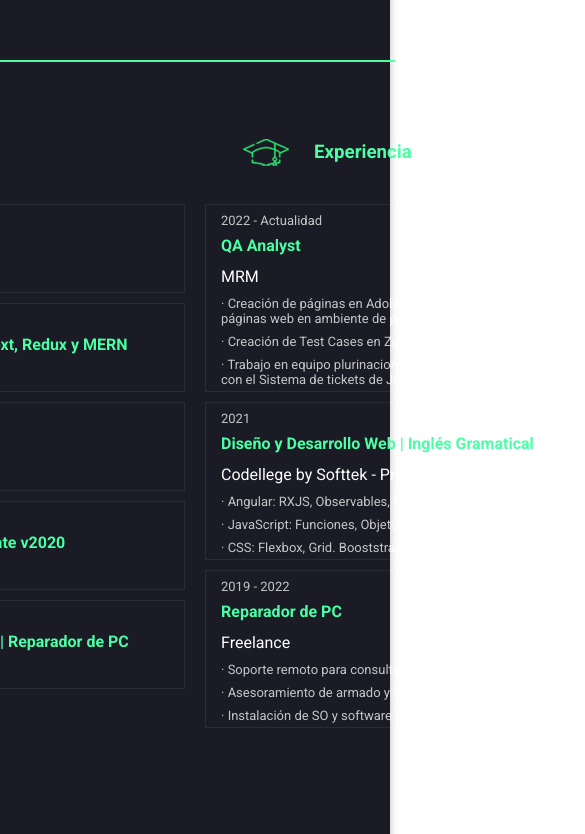
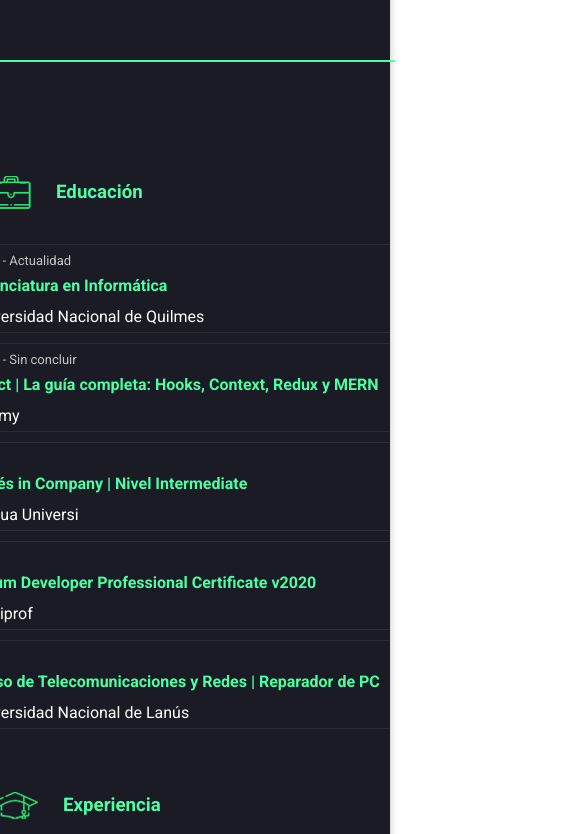
Before and after one commit to IgnacioGarciaReyna/portafolioReact, a React (Create React App) app: page / in a window 390 px wide. Shown: the part 3350-4184 px from the top of the page, 585 px wide, since content can reach past the window. Built offline with nearby package versions, Linux system fonts and the light colour scheme.

Commit message:
Responsive: M size of Resume

```diff
--- a/src/index.css
+++ b/src/index.css
@@ -777,3 +777,24 @@
   color: #1a1b24;
   transition: 0.5s;
 }
+
+/* M */
+@media (max-width:960px) {
+  .grid-resume{
+    flex-direction: column;
+  }
+
+  .grid-resume > .column{
+    margin-top: 40px;
+  }
+}
+
+/* S */
+@media (max-width:600px) {
+
+}
+
+/* XS */
+@media (max-width:420px) {
+
+}
```
